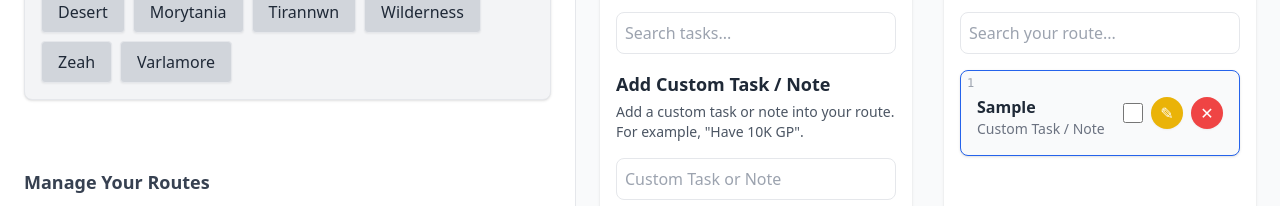
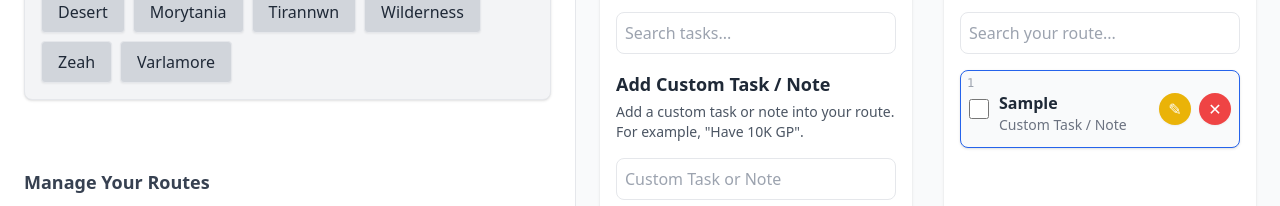
Before and after one commit to robert-w-gries/myroutebuddy, a Nuxt app: page / in a window 1280 px wide. Both pictures are taken after typing "Sample" into the empty fields and a click on the button "Add Custom Task". Shown: the part 376-582 px from the top of the page. Built offline with nearby package versions, Linux system fonts and the light colour scheme; no server answers.

Commit message:
Update toggle location

```diff
--- a/components/RouteBuilder.vue
+++ b/components/RouteBuilder.vue
@@ -18,7 +18,7 @@
         v-for="(task, index) in filteredRoute"
         :key="task.id"
         :class="[
-          'p-4 rounded-lg shadow border hover:bg-gray-100 transition mb-2 relative',
+          'p-2 py-3 rounded-lg shadow border hover:bg-gray-100 transition mb-2 relative',
           task.completed ? 'bg-gray-200 line-through text-gray-500' : 'bg-gray-50 text-gray-800',
           task.custom ? 'border-blue-600 dark:border-green-600' : ''
         ]"
@@ -27,8 +27,14 @@
           {{ index + 1 }}
         </span>
 
-        <div class="flex items-center justify-between">
-          <div>
+        <div class="flex items-center space-x-2">
+          <input
+            type="checkbox"
+            :checked="task.completed"
+            @change="toggleCompletion(task)"
+            class="flex-shrink-0 w-5 h-5 text-blue-500 rounded border-gray-300 focus:ring focus:ring-blue-200 cursor-pointer mr-[2px]"
+          />
+          <div class="flex-1">
             <!-- Editing Mode -->
             <div v-if="task.isEditing">
               <input
@@ -60,22 +66,13 @@
             </div>
           </div>
           <div class="flex items-center space-x-2">
-            <!-- Complete Task -->
-            <input
-              type="checkbox"
-              :checked="task.completed"
-              @change="toggleCompletion(task)"
-              class="w-5 h-5 text-blue-500 rounded border-gray-300 focus:ring focus:ring-blue-200 cursor-pointer"
-            />
-            <!-- Edit Button for Custom Tasks -->
             <button
-              v-if="task.custom"
+              v-if="task.custom && !task.isEditing"
               @click="editTask(task)"
               class="w-8 h-8 bg-yellow-500 text-white hover:bg-yellow-600 rounded-full shadow-sm flex items-center justify-center"
             >
               ✎
             </button>
-            <!-- Remove -->
             <button
               @click="removeTaskById(task.id)"
               class="w-8 h-8 bg-red-500 text-white hover:bg-red-600 rounded-full shadow-sm flex items-center justify-center"
```
